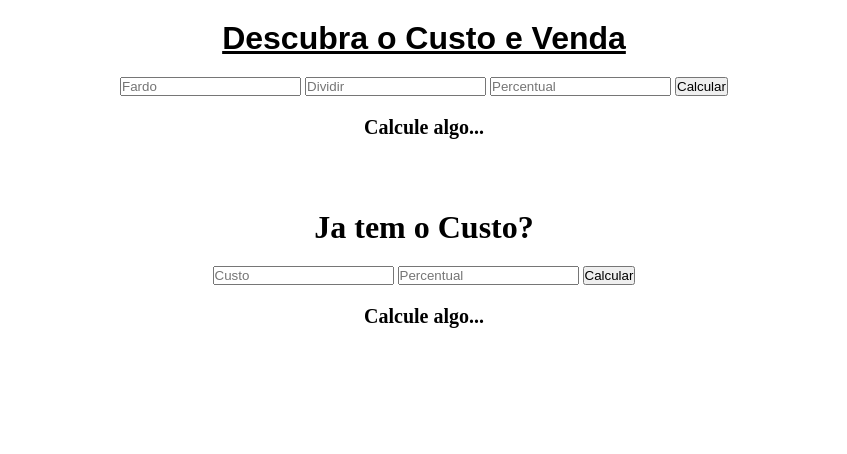
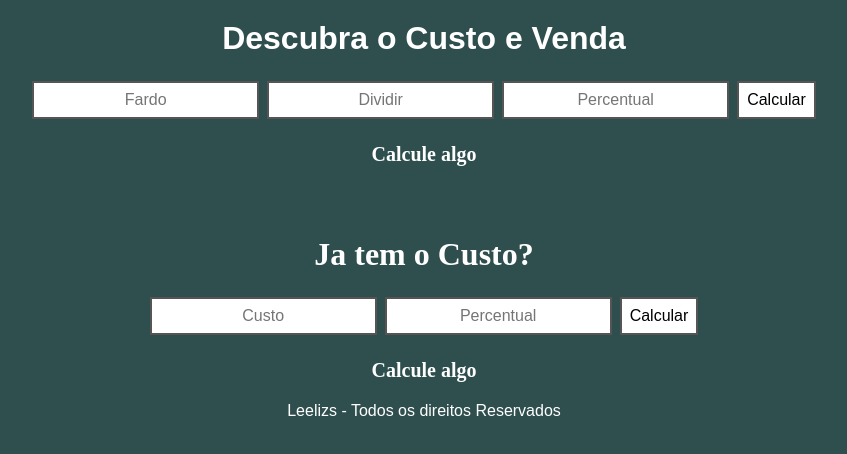
Before and after one commit to leelizs/js-estudos, a plain HTML site: page projeto-preco-custo/app.html in a window 1280 px wide. Shown: the whole page, without its empty margins (216-1063 px from the left). Drawn offline with Linux system fonts and the light colour scheme.

Commit message:
Estilização e correções de projeto-preco-custo

```diff
--- a/projeto-preco-custo/app.html
+++ b/projeto-preco-custo/app.html
@@ -1,29 +1,35 @@
 <!DOCTYPE html>
 <html lang="pt-br">
+
 <head>
     <meta charset="UTF-8">
     <meta name="viewport" content="width=device-width, initial-scale=1.0">
     <link rel="stylesheet" href="style.css">
     <title>Preços</title>
 </head>
+
 <body>
     <h1 class="title-page">Descubra o Custo e Venda</h1>
     <div class="container-page">
-            <input type="text" id="fardo" placeholder="Fardo" onfocus="this.value='';">
-            <input type="text" id="dividir" placeholder="Dividir" onfocus="this.value='';">
-            <input type="text" id="percentual" placeholder="Percentual" onfocus="this.value='';">
-            <button id="btn">Calcular</button>
-            <h2 id="trocarTexto">Calcule algo...</h2>
+        <input type="text" id="fardo" placeholder="Fardo" onfocus="this.value='';" title="Calcule o Fardo">
+        <input type="text" id="dividir" placeholder="Dividir" onfocus="this.value='';" title="Dividir o Fardo">
+        <input type="text" id="percentual" placeholder="Percentual" onfocus="this.value='';" title="Percentual de Ganho">
+        <button id="btn" title="Calcular">Calcular</button>
+        <h2 id="trocarTexto" title="Calcule Algo">Calcule algo</h2>
     </div>
     <div class="tenho-custo-title">
         <h1>Ja tem o Custo?</h1>
         <div class="container-tenho-custo">
-                    <input type="text" id="custo" placeholder="Custo" onfocus="this.value='';">
-                    <input type="text" id="percentual-custo" placeholder="Percentual" onfocus="this.value='';">
-                    <button id="btn-custo">Calcular</button>
-                    <h2 id="trocarTextoCusto">Calcule algo...</h2>
+            <input type="text" id="custo" placeholder="Custo" onfocus="this.value='';" title="Digite o Custo">
+            <input type="text" id="percentual-custo" placeholder="Percentual" onfocus="this.value='';" title="Percentual de Ganho">
+            <button id="btn-custo" title="Calcular">Calcular</button>
+            <h2 id="trocarTextoCusto" title="Calcule Algo">Calcule algo</h2>
         </div>
-            </div>
+        <footer>
+            <p title="Direitos Reservados"><a href="https://github.com/leelizs" id="footer-leelizs" title="Repositório GitHub" target="_blank">Leelizs</a> -
+                Todos os direitos Reservados</p>
+        </footer>
         <script src="custo.js"></script>
 </body>
+
 </html>
--- a/projeto-preco-custo/custo.js
+++ b/projeto-preco-custo/custo.js
@@ -20,7 +20,7 @@ btnCalcular.addEventListener('click', () => {
         alert("Preencha todos os campos!");
     } else {
         document.getElementById("trocarTexto").innerHTML = (`O Preço de Custo é de: ${precoCusto.toFixed(2)}.
-        O Preço de venda é de: R$: ${precoFinal.toFixed(2)}. O Percentual é de: ${percentual}%`);
+        O Preço de Venda é de: R$: ${precoFinal.toFixed(2)}. O Percentual é de: ${percentual}%`);
     }
 });
 
@@ -41,7 +41,7 @@ btnCalcularCusto.addEventListener('click', () => {
     if (Number.isNaN(custo) || Number.isNaN(percentualCusto)) {
         alert("Preencha todos os campos!");
     } else {
-        document.getElementById("trocarTextoCusto").innerHTML = (`O Preço de venda é de: R$: ${precoCustoFinal.toFixed(2)}.
+        document.getElementById("trocarTextoCusto").innerHTML = (`O Preço de Venda é de: R$: ${precoCustoFinal.toFixed(2)}.
         O Percentual é de: ${percentualCusto}%`);
     }
 });
--- a/projeto-preco-custo/style.css
+++ b/projeto-preco-custo/style.css
@@ -2,13 +2,58 @@
     margin: 0;
     padding: 0;
     box-sizing: border-box;
+    background-color: darkslategray;
+}
+
+h1 {
+    color: white;
+}
+
+h2 {
+    color: white;
+}
+
+button {
+    background-color: #04AA6D;
+    /* Green */
+    border: none;
+    color: white;
+    padding: 8px 8px;
+    text-align: center;
+    text-decoration: none;
+    display: inline-block;
+    font-size: 16px;
+    margin: 4px 2px;
+    transition-duration: 0.4s;
+    cursor: pointer;
+}
+
+#btn {
+    background-color: white;
+    color: black;
+    border: 2px solid #555555;
+}
+
+#btn:hover {
+    background-color: #555555;
+    color: white;
+}
+
+#btn-custo {
+    background-color: white;
+    color: black;
+    border: 2px solid #555555;
+}
+
+#btn-custo:hover {
+    background-color: #555555;
+    color: white;
 }
 
 .title-page {
     text-align: center;
     font-family: Arial, Helvetica, sans-serif;
     padding-top: 20px;
-    text-decoration: underline;
 }
 
 .container-page {
@@ -21,12 +66,12 @@
     font-size: 20px;
 }
 
-.tenho-custo-title{
+.tenho-custo-title {
     margin-top: 50px;
     text-align: center;
 }
 
-.container-tenho-custo{
+.container-tenho-custo {
     text-align: center;
     padding: 20px;
 }
@@ -35,3 +80,43 @@
     padding-top: 20px;
     font-size: 20px;
 }
+
+input {
+    background-color: white;
+    border: none;
+    padding: 8px 8px;
+    text-align: center;
+    text-decoration: none;
+    display: inline-block;
+    font-size: 16px;
+    margin: 4px 2px;
+    transition-duration: 0.4s;
+    cursor: pointer;
+}
+
+input {
+    background-color: white;
+    color: black;
+    border: 2px solid #555555;
+}
+
+input:hover {
+    background-color: #555555;
+    color: white;
+}
+
+p {
+    font-family: Arial, Helvetica, sans-serif;
+    color: white;
+}
+
+#footer-leelizs {
+    font-family: Arial, Helvetica, sans-serif;
+    color: white;
+    cursor: pointer;
+    text-decoration: none;
+}
+
+#footer-leelizs:hover {
+    color: rgb(0, 0, 255);
+}
```
Lines whose indentation alone changed are shown as unchanged.
